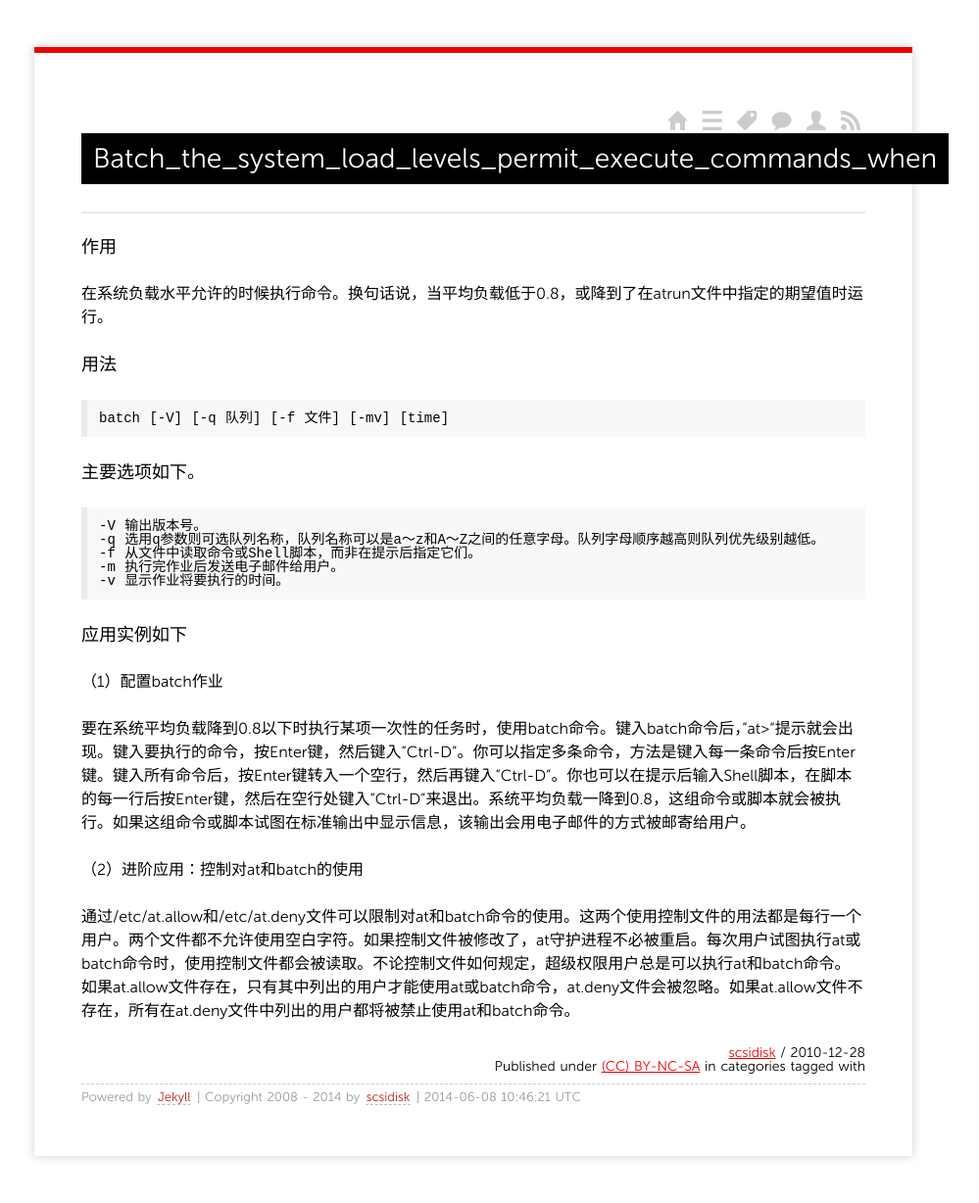
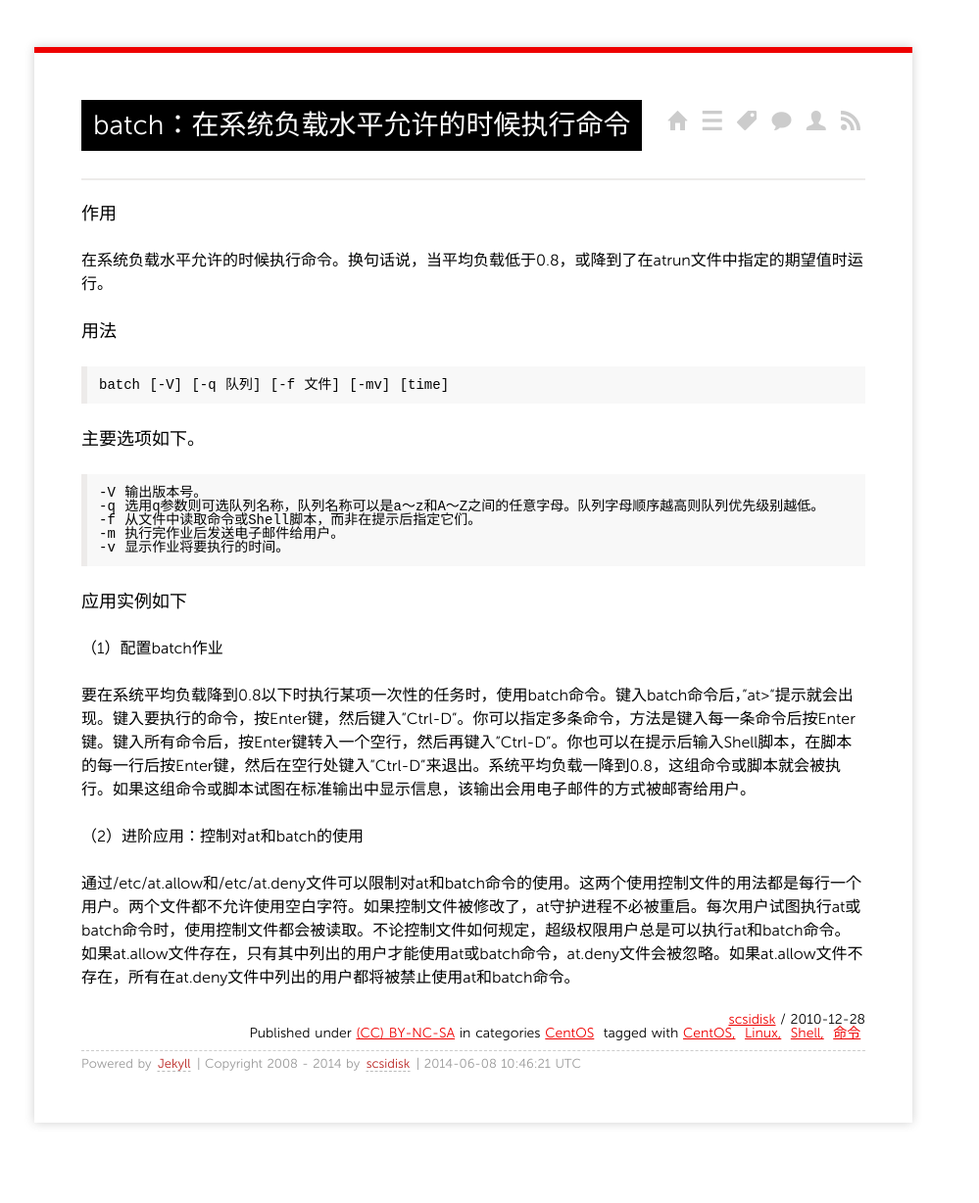
Before and after one commit to scsidisk/scsidisk.github.io, a Jekyll site: the page built from _posts/2010-12-28-batch_the_system_load_levels_permit_execute_commands_when.md, in a window 1280 px wide. Shown: the whole page at 98% size, without its empty margins (157-1156 px from the left). Built offline with Jekyll 4.4.1, drawn with Linux system fonts in a browser that asks for light colours; Markdown is read by kramdown in place of the engine named in the settings; comment, search, counter and statistics services are not loaded; after the commit the page ends 1194 px from its top, so only the background shows below that.

Commit message:
fix 参数修改

```diff
--- a/_posts/2010-12-28-batch_the_system_load_levels_permit_execute_commands_when.md
+++ b/_posts/2010-12-28-batch_the_system_load_levels_permit_execute_commands_when.md
@@ -1,11 +1,10 @@
 ---
 layout: post
-Title: batch：在系统负载水平允许的时候执行命令
-Date: 2010-12-28 13:52
-Author: scsidisk
-Category: CentOS
-Tags: CentOS, Linux, Shell, 命令
-Slug: batch_the_system_load_levels_permit_execute_commands_when
+title: batch：在系统负载水平允许的时候执行命令
+date: 2010-12-28 13:52
+author: scsidisk
+category: CentOS
+tags: CentOS, Linux, Shell, 命令
 ---
 
 ###作用
```
Also changed, not shown: _posts/2010-12-28-bg_background_operation_command.md (+5 -6 lines), _posts/2010-12-28-centos_install_chinese_support.md (+5 -6 lines), _posts/2010-12-28-chkconfig_set_the_system39s_various_services.md (+5 -6 lines).
